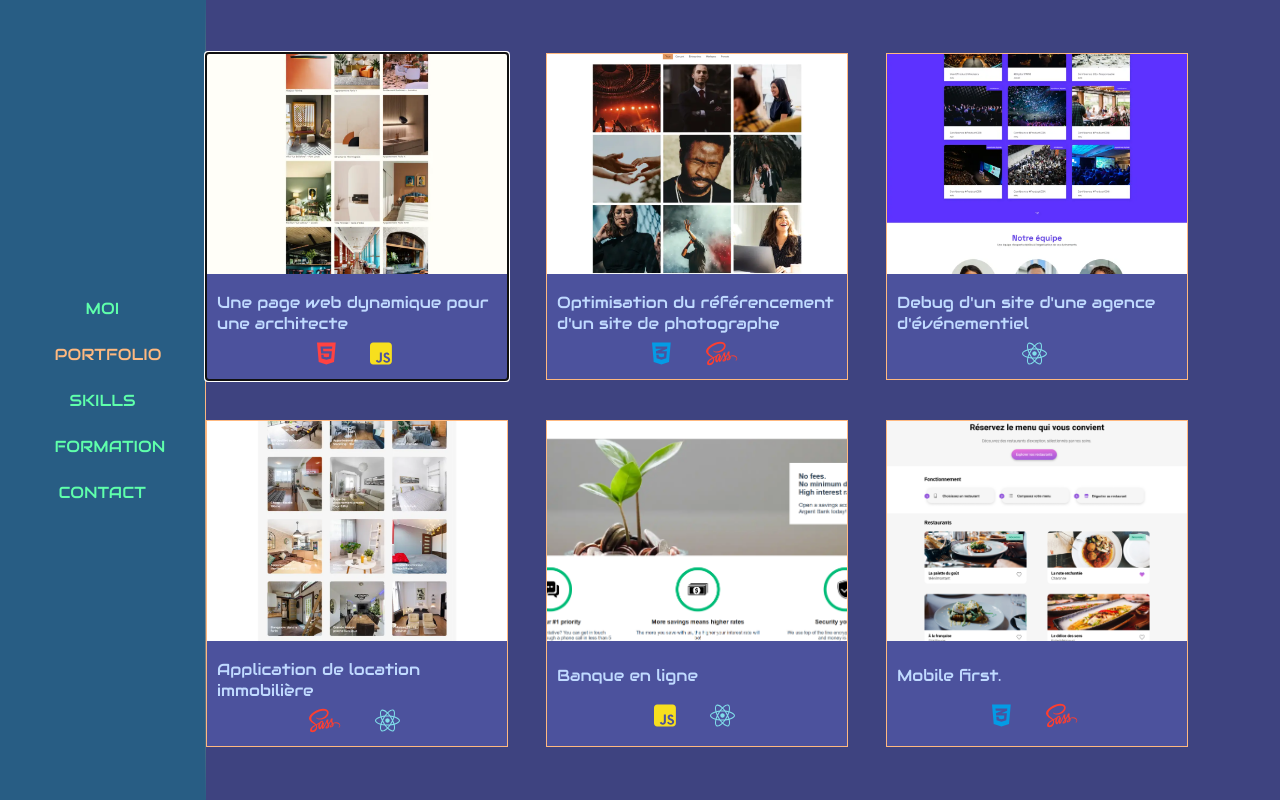
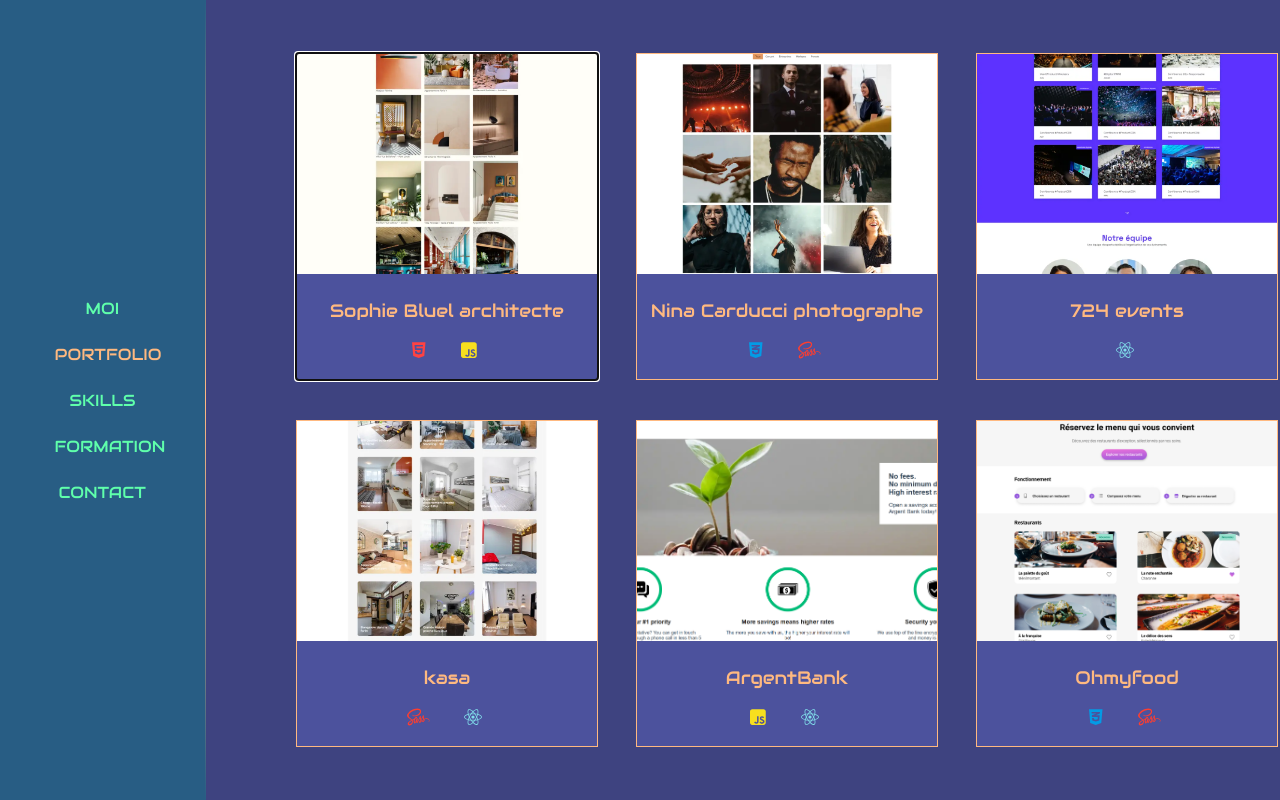
Before and after one commit to Dpitrella/portfolio, a React (Create React App) app: page /portfolio in a window 1280 px wide. Shown: the top 800 px of the page. Built offline with nearby package versions, Linux system fonts and the light colour scheme.

Commit message:
project ok

```diff
--- a/src/Components/Project/Project.css
+++ b/src/Components/Project/Project.css
@@ -27,4 +27,12 @@
     justify-content: space-around;
     height: 80px;
     padding: 10px;
+
 }
+.project-txt p {
+    display: flex;
+    justify-content: center;
+    align-items: center;
+    color: #FFB980;
+    font-size: 18px;
+}
--- a/src/Pages/Portfolio/Portfolio.css
+++ b/src/Pages/Portfolio/Portfolio.css
@@ -4,8 +4,7 @@
     align-items: center;
     grid-template-columns: 300px 300px 300px;
     gap: 40px;
-    margin-top: 20px;
-    margin-bottom: 20px;
+    margin: 20px 0px 20px 90px;
 
 }
 
--- a/src/Pages/Portfolio/Portfolio.jsx
+++ b/src/Pages/Portfolio/Portfolio.jsx
@@ -49,7 +49,7 @@ function Portfolio() {
             title: "Sophie Bluel",
             image: Projet1,
             pagesLink: "",
-            description: "Une page web dynamique pour une architecte",
+            description: "Sophie Bluel architecte",
             details: "Utilisation d'une API pour gérer et filter les projets, la connexion de l'utilisateur et la persistance des données.",
             tecnos: ["html5", "square-js"],
             githubLink: "https://github.com/Dpitrella/pro-6.git",
@@ -58,8 +58,8 @@ function Portfolio() {
             title: "Photographe",
             image: Projet2,
             pagesLink: "https://dpitrella.github.io/proj-8/",
-            description: "Optimisation du référencement d'un site de photographe",
-            details: "Utilisation de Lighthouse et WAVE pour optimiser la performance, le SEO, les bonnes pratiques et l'accessibilité du site.",
+            description: "Nina Carducci photographe",
+            details: "Optimisation du référencement d'un site de photographe. Utilisation de Lighthouse et WAVE pour optimiser la performance, le SEO, les bonnes pratiques et l'accessibilité du site.",
             tecnos: ["css3-alt", "sass"],
             githubLink: "https://github.com/Dpitrella/proj-8.git",
         },
@@ -67,8 +67,8 @@ function Portfolio() {
             title: "Agence événementielle",
             image: Projet3,
             pagesLink: "",
-            description: "Debug d'un site d'une agence d'événementiel",
-            details: "Utilisation des tests unitaires et d'intégration ainsi que des Devtools pour debugger une application React.",
+            description: "724 events",
+            details: "Debug d'un site d'une agence d'événementiel. Utilisation des tests unitaires et d'intégration ainsi que des Devtools pour debugger une application React.",
             tecnos: ["react"],
             githubLink: "https://github.com/Dpitrella/proj-9.git",
         },
@@ -76,8 +76,8 @@ function Portfolio() {
             title: "Location immobilière",
             image: Projet4,
             pagesLink: "",
-            description: "Application de location immobilière",
-            details: "Utilisation de React pour gérer l'application en composants réutilisables",
+            description: "kasa",
+            details: "Application de location immobilière. Utilisation de React pour gérer l'application en composants réutilisables",
             tecnos: ["sass", "react"],
             githubLink: "https://github.com/Dpitrella/proj-7.git",
         },
@@ -85,8 +85,8 @@ function Portfolio() {
             title: "ArgentBank",
             image: Projet5,
             pagesLink: "",
-            description: "Banque en ligne",
-            details: "Visiter la page d'accueil, se connecter au système, gérer des erreurs, déconnecter du système.",
+            description: "ArgentBank",
+            details: "Banque en ligne. Visiter la page d'accueil, se connecter au système, gérer des erreurs, déconnecter du système.",
             tecnos: ["square-js", "react"],
             githubLink: "https://github.com/Dpitrella/projet-10.git",
         },
@@ -94,8 +94,8 @@ function Portfolio() {
             title: "Ohmyfood",
             image: Projet6,
             pagesLink: "https://dpitrella.github.io/projet-ohmyfood/",
-            description: "Mobile first.",
-            details: "Améliorer l'interface d'un site mobile avec des animations CSS.",
+            description: "Ohmyfood",
+            details: "Mobile first. Améliorer l'interface d'un site mobile avec des animations CSS.",
             tecnos: ["css3-alt", "sass"],
             githubLink: "https://github.com/Dpitrella/projet-ohmyfood.git",
         },
```
Also changed, not shown: 1 other file (tests, documents, lock files or other folders).
